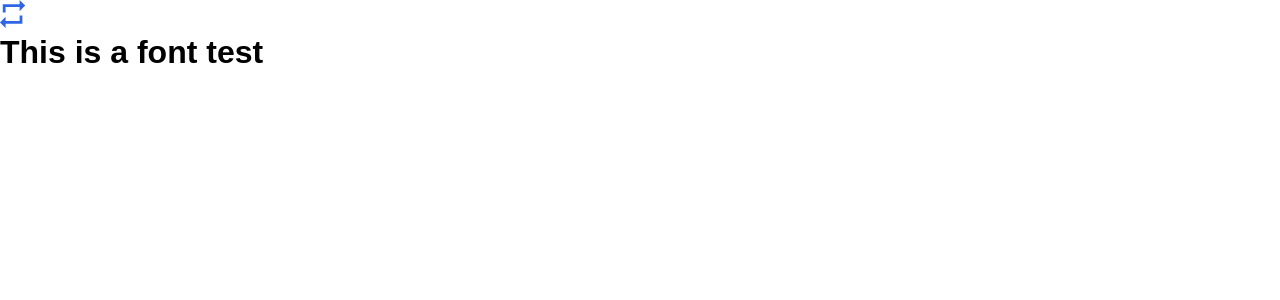
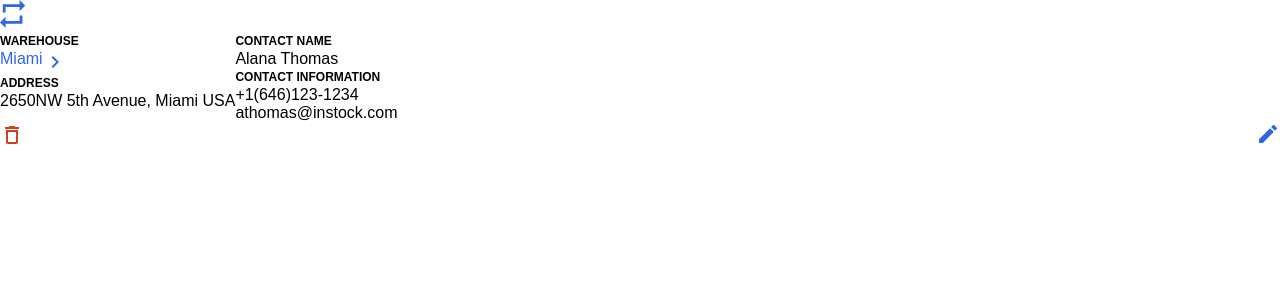
Before and after one commit to shan1y/instock-client, a React (Create React App) app: page / in a window 1280 px wide. Shown: the top 300 px of the page. Built offline with nearby package versions, Linux system fonts and the light colour scheme.

Commit message:
added warehouse list to render in warehouse page

```diff
--- a/package.json
+++ b/package.json
@@ -7,6 +7,8 @@
     "@testing-library/react": "^13.3.0",
     "@testing-library/user-event": "^13.5.0",
     "axios": "^0.27.2",
+    "install": "^0.13.0",
+    "npm": "^8.12.1",
     "react": "^18.1.0",
     "react-dom": "^18.1.0",
     "react-router-dom": "5.3",
--- a/src/App.js
+++ b/src/App.js
@@ -3,8 +3,7 @@ import React from "react";
 import { BrowserRouter, Switch, Route } from "react-router-dom";
 import HeaderSection from "./components/HeaderSection/HeaderSection";
 import FooterSection from "./components/FooterSection/FooterSection";
-// import WareHousePage from "";
-// import InventoryPage from "";
+import WareHousePage from "./pages/WareHousePage/WareHousePage";
 
 class App extends React.Component {
   render() {
@@ -12,7 +11,7 @@ class App extends React.Component {
       <BrowserRouter>
         <HeaderSection />
         <Switch>
-          {/* <Route to="/" exact component={WareHousePage}></Route> */}
+          <Route to="/" exact component={WareHousePage}></Route>
           {/* <Route to="/inventory" component={InventoryPage}></Route> */}
           {/* Left this in from FAM-2 PR, can remove anytime*/}
           <div className="App">
--- a/src/components/WarehouseComponents/WarehouseList/WarehouseList.js
+++ b/src/components/WarehouseComponents/WarehouseList/WarehouseList.js
@@ -1,6 +1,6 @@
 import React, { Component } from "react";
 import "./WarehouseList.scss";
-import chevron from "../../assets/Icons/chevron_right-24px.svg";
+import chevron from "../../../assets/Icons/chevron_right-24px.svg";
 class WarehouseList extends Component {
   render() {
     return (
--- a/src/components/WarehouseComponents/WarehouseList/WarehouseList.scss
+++ b/src/components/WarehouseComponents/WarehouseList/WarehouseList.scss
@@ -0,0 +1,43 @@
+@use "../../../styles/partials/typography" as *;
+@use "../../../styles/partials/colours" as *;
+
+li {
+  list-style: none;
+}
+
+.warehouseCard {
+  &__content-list {
+    display: flex;
+  }
+
+  &__list-title {
+    text-transform: uppercase;
+  }
+
+  &__link {
+    color: $button-colour;
+  }
+
+  &__link-item {
+    display: flex;
+  }
+
+  &__buttons {
+    display: flex;
+    justify-content: space-between;
+  }
+
+  &__button--delete {
+    background-color: transparent;
+    border: none;
+    &::before {
+      content: url("../../../assets/Icons/delete_outline-24px.svg");
+    }
+  }
+
+  &__button--edit {
+    &::before {
+      content: url("../../../assets/Icons/edit-24px.svg");
+    }
+  }
+}
--- a/src/pages/WareHousePage/WareHousePage.js
+++ b/src/pages/WareHousePage/WareHousePage.js
@@ -1,52 +1,12 @@
-import React, { Component } from "react";
-import "./WHList.scss";
-import chevron from "../../assets/Icons/chevron_right-24px.svg";
-class WHList extends Component {
-  render() {
-    return (
-      <div>
-        <div className="warehouseCard">
-          <ul className="warehouseCard__content-list">
-            <ul className="warehouseCard__sub-list">
-              <li className="warehouseCard__list-details">
-                <h4 className="warehouseCard__list-title">Warehouse</h4>
-                <div className="warehouseCard__link-item">
-                  <div className="warehouseCard__link">Miami</div>
-                  <img src={chevron} />
-                </div>
-              </li>
-              <li className="warehouseCard__list-details">
-                <h4 className="warehouseCard__list-title">Address</h4>
-                <p className="warehouseCard__info">
-                  2650NW 5th Avenue, Miami USA
-                </p>
-              </li>
-            </ul>
-            <ul className="warehouseCard__sub-list">
-              <li className="warehouseCard__list-details">
-                <h4 className="warehouseCard__list-title">Contact Name</h4>
-                <p className="warehouseCard__info">Alana Thomas</p>
-              </li>
-              <li className="warehouseCard__list-details">
-                <h4 className="warehouseCard__list-title">
-                  Contact Information
-                </h4>
-                <p className="warehouseCard__info">+1(646)123-1234</p>
-                <p className="warehouseCard__info">athomas@instock.com</p>
-              </li>
-            </ul>
-          </ul>
-          <div className="warehouseCard__buttons">
-            <button
-              type="button"
-              className="warehouseCard__button--delete"
-            ></button>
-            <div className="warehouseCard__button--edit"></div>
-          </div>
-        </div>
-      </div>
-    );
-  }
+import React from "react";
+import WarehouseList from "../../components/WarehouseComponents/WarehouseList/WarehouseList";
+
+function WareHousePage() {
+  return (
+    <div>
+      <WarehouseList />
+    </div>
+  );
 }
 
-export default WHList;
+export default WareHousePage;
```
Also changed, not shown: src/pages/WareHousePage/WarehousePage.scss (deleted, +0 -34 lines), 1 other file (tests, documents, lock files or other folders).
